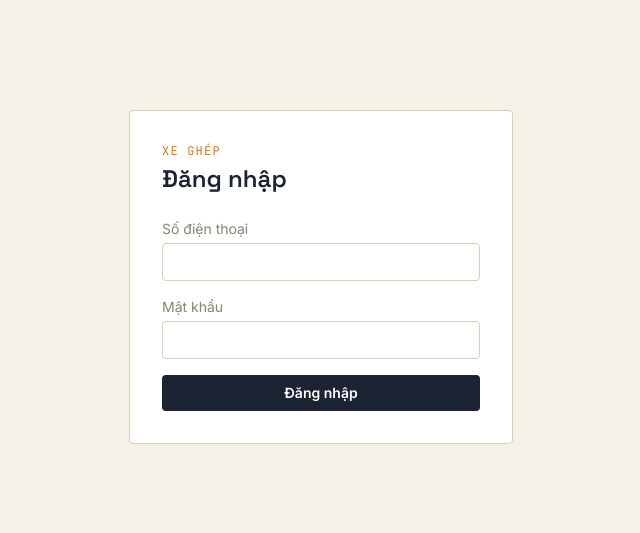
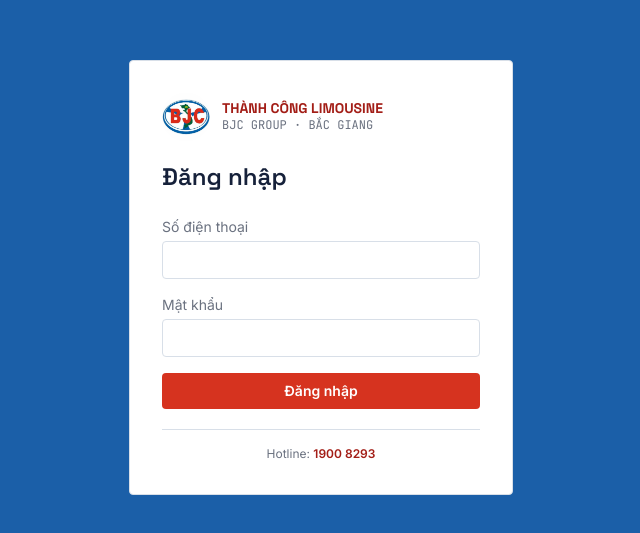
Before and after one commit to HuyHuy-bit/BJC---RouteMate, a React (Vite) app in the folder frontend/: page /login in a window 1280 px wide. Shown: the part 123-656 px from the top of the page, without its empty margins (319-959 px from the left). Built offline with nearby package versions, Linux system fonts and the light colour scheme; no server answers.

Commit message:
change the front end of the dashboard

```diff
--- a/frontend/index.html
+++ b/frontend/index.html
@@ -3,7 +3,8 @@
   <head>
     <meta charset="UTF-8" />
     <meta name="viewport" content="width=device-width, initial-scale=1.0" />
-    <title>Xe Ghép — Bảng điều phối</title>
+    <link rel="icon" type="image/jpeg" href="/bjc-logo.jpg" />
+    <title>Thành Công Limousine · BJC Group — Bảng điều phối</title>
   </head>
   <body>
     <div id="root"></div>
--- a/frontend/src/index.css
+++ b/frontend/src/index.css
@@ -4,15 +4,25 @@
 @tailwind components;
 @tailwind utilities;
 
+/*
+  Brand palette pulled from the actual BJC Group logo (blue ring, red
+  wordmark, dark green Vietnam map) and the Thành Công fleet livery
+  (white body, red/orange accent stripe). Variable NAMES are kept the
+  same as the original placeholder theme on purpose — every component
+  references these custom properties instead of hardcoded hex values, so
+  changing what they point to re-themes the whole app without touching
+  component files.
+*/
 :root {
-  --ink: #1c2333;
-  --paper: #f6f1e7;
-  --paper-dim: #ece5d5;
-  --line: #d8cfb8;
-  --amber: #c97a2b;
-  --teal: #2b5e52;
-  --coral: #b24435;
-  --mute: #8a8371;
+  --ink: #16213a;       /* dark navy-black, was neutral ink */
+  --paper: #f4f6f9;      /* clean cool white, was warm cream */
+  --paper-dim: #e7ebf1;
+  --line: #d8dfe8;
+  --amber: #d6331f;      /* now brand red -- primary actions/accents */
+  --teal: #1f7a4d;       /* success/matched -- green, echoes the logo's map */
+  --coral: #a31e17;      /* danger/private -- darker red, distinct from amber */
+  --mute: #6b7280;
+  --brand-blue: #1b5fa8; /* logo ring blue -- header/secondary accents */
 }
 
 body {
--- a/frontend/src/pages/DispatchBoard.tsx
+++ b/frontend/src/pages/DispatchBoard.tsx
@@ -48,19 +48,26 @@
           className="flex justify-between items-end mb-6 pb-3 border-b-2"
           style={{ borderColor: "var(--ink)" }}
         >
+          <div className="flex items-center gap-3">
+            <img
+              src="/bjc-logo.jpg"
+              alt="BJC Group"
+              className="w-10 h-10 rounded-full object-cover"
+            />
             <div>
               <div
                 className="text-xs tracking-widest mb-1"
-              style={{ color: "var(--amber)", fontFamily: "'JetBrains Mono', monospace" }}
+                style={{ color: "var(--coral)", fontFamily: "'JetBrains Mono', monospace" }}
               >
-              BẢNG ĐIỀU PHỐI · NỘI BỘ
+                THÀNH CÔNG LIMOUSINE · BJC GROUP
               </div>
               <h1
                 className="text-2xl font-bold"
                 style={{ fontFamily: "'Space Grotesk', sans-serif" }}
               >
-              Bắc Giang ⇄ Hà Nội
+                Bảng điều phối · Bắc Giang ⇄ Hà Nội
               </h1>
+            </div>
           </div>
           <div className="text-right text-sm">
             <div style={{ color: "var(--mute)" }}>{user?.full_name}</div>
--- a/frontend/src/pages/DriverDashboard.tsx
+++ b/frontend/src/pages/DriverDashboard.tsx
@@ -113,12 +113,18 @@
           className="flex justify-between items-end mb-5 pb-3 border-b-2"
           style={{ borderColor: "var(--ink)" }}
         >
+          <div className="flex items-center gap-2">
+            <img
+              src="/bjc-logo.jpg"
+              alt="BJC Group"
+              className="w-9 h-9 rounded-full object-cover"
+            />
             <div>
               <div
                 className="text-xs tracking-widest mb-1"
-              style={{ color: "var(--amber)", fontFamily: "'JetBrains Mono', monospace" }}
+                style={{ color: "var(--coral)", fontFamily: "'JetBrains Mono', monospace" }}
               >
-              TÀI XẾ
+                THÀNH CÔNG · TÀI XẾ
               </div>
               <h1
                 className="text-xl font-bold"
@@ -126,6 +132,7 @@
               >
                 {user?.full_name}
               </h1>
+            </div>
           </div>
           <button
             onClick={logout}
--- a/frontend/src/pages/LoginPage.tsx
+++ b/frontend/src/pages/LoginPage.tsx
@@ -25,21 +25,37 @@
   };
 
   return (
-    <div className="min-h-screen flex items-center justify-center">
+    <div
+      className="min-h-screen flex items-center justify-center"
+      style={{ background: "var(--brand-blue)" }}
+    >
       <form
         onSubmit={handleSubmit}
         className="bg-white border rounded p-8 w-full max-w-sm"
         style={{ borderColor: "var(--line)" }}
       >
-        <div
-          className="text-xs tracking-widest mb-1"
-          style={{
-            color: "var(--amber)",
-            fontFamily: "'JetBrains Mono', monospace",
-          }}
-        >
-          XE GHÉP
+        <div className="flex items-center gap-3 mb-5">
+          <img
+            src="/bjc-logo.jpg"
+            alt="BJC Group"
+            className="w-12 h-12 rounded-full object-cover"
+          />
+          <div>
+            <div
+              className="text-sm font-bold leading-tight"
+              style={{ color: "var(--coral)", fontFamily: "'Space Grotesk', sans-serif" }}
+            >
+              THÀNH CÔNG LIMOUSINE
+            </div>
+            <div
+              className="text-xs"
+              style={{ color: "var(--mute)", fontFamily: "'JetBrains Mono', monospace" }}
+            >
+              BJC GROUP · BẮC GIANG
+            </div>
+          </div>
         </div>
+
         <h1
           className="text-2xl font-semibold mb-6"
           style={{ fontFamily: "'Space Grotesk', sans-serif" }}
@@ -80,10 +96,17 @@
           type="submit"
           disabled={submitting}
           className="w-full rounded py-2 text-sm font-semibold text-white"
-          style={{ background: "var(--ink)", opacity: submitting ? 0.6 : 1 }}
+          style={{ background: "var(--amber)", opacity: submitting ? 0.6 : 1 }}
         >
           {submitting ? "Đang đăng nhập..." : "Đăng nhập"}
         </button>
+
+        <div
+          className="text-center text-xs mt-5 pt-4 border-t"
+          style={{ color: "var(--mute)", borderColor: "var(--line)" }}
+        >
+          Hotline: <span style={{ color: "var(--coral)", fontWeight: 600 }}>1900 8293</span>
+        </div>
       </form>
     </div>
   );
```
Also changed, not shown: frontend/public/bjc-logo.jpg (added), frontend/public/thanh-cong-fleet.jpg (added). Lines whose indentation alone changed are shown as unchanged.
